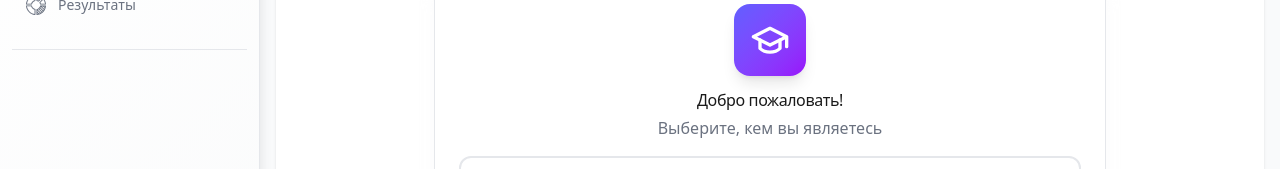
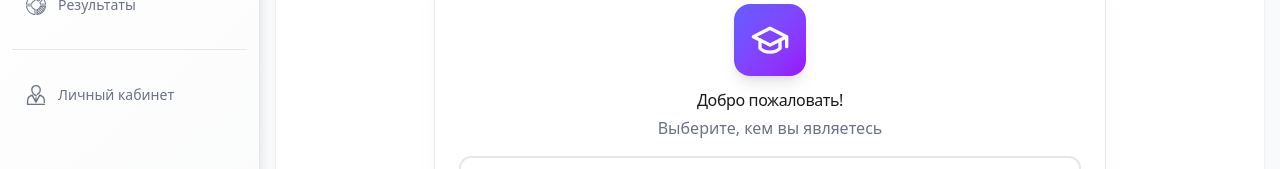
Before and after one commit to Artbirwww/profsite, a React (Vite) app: page /register in a window 1280 px wide. Shown: the part 164-333 px from the top of the page. Built offline with nearby package versions, Linux system fonts and the light colour scheme; no server answers.

Commit message:
Доп изменения

```diff
--- a/package.json
+++ b/package.json
@@ -37,6 +37,7 @@
             "cmdk": "^1.1.1",
             "embla-carousel-react": "^8.6.0",
             "input-otp": "^1.4.2",
+            "js-cookie": "^3.0.5",
             "lucide-react": "^0.487.0",
             "next-themes": "^0.4.6",
             "react": "^18.3.1",
@@ -53,6 +54,7 @@
             "xlsx": "^0.18.5"
       },
       "devDependencies": {
+            "@types/js-cookie": "^3.0.6",
             "@types/node": "^20.19.27",
             "@types/react": "^19.2.7",
             "@types/react-dom": "^19.2.3",
--- a/src/components/admin/pupils/data-loading/PupilDataLoading.tsx
+++ b/src/components/admin/pupils/data-loading/PupilDataLoading.tsx
@@ -3,6 +3,7 @@ import { useExcelMapper } from "../../../../hooks/useExcelMapper";
 import { PupilDataKeys, PupilDTO} from '../../../../types/pupil/pupil'
 import {type AccountApiRegisterDTO} from '../../../../types/pupil/account'
 import { pupilService } from "../../../../services/api/pupilApi";
+import { authApi } from "../../../../services/api/authApi";
 import style from "./pupil-data-loading.module.css"
 import classNames from "classnames"
 import toast, {Toaster} from 'react-hot-toast'
@@ -57,7 +58,7 @@ export const PupilDataLoading = () => {
       return
     }
     try {
-      const response = await pupilService.autoRegisterAll(data)
+      const response = await authApi.autoRegisterAll(data)
       console.log(data)
       toast.success("Данные успешно загружены")
       resetData()
@@ -68,8 +69,6 @@ export const PupilDataLoading = () => {
       console.log(err)
       toast.error("Ошибка, не удалось загрузить данные", {style : {backgroundColor: "#FF7F7F"}})
     }
-
-
   }
 
   return (
--- a/src/components/layout/MainLayout.tsx
+++ b/src/components/layout/MainLayout.tsx
@@ -4,7 +4,7 @@ import { useAuth } from '../../contexts/AuthContext';
 import './MainLayout.css';
 
 const MainLayout: React.FC = () => {
-  const { user, logout } = useAuth();
+  const { logout } = useAuth();
   const navigate = useNavigate();
   const [isSidebarCollapsed, setIsSidebarCollapsed] = useState(false);
 
@@ -177,7 +177,7 @@ const MainLayout: React.FC = () => {
           {!isSidebarCollapsed && <div className="nav-separator"></div>}
 
           {/* Профиль пользователя */}
-          {user && (
+          {true && (
             <li
               className="nav-item profile"
               style={{ '--item-index': menuItems.length } as React.CSSProperties}
```
Also changed, not shown: 1 other file (tests, documents, lock files or other folders).
